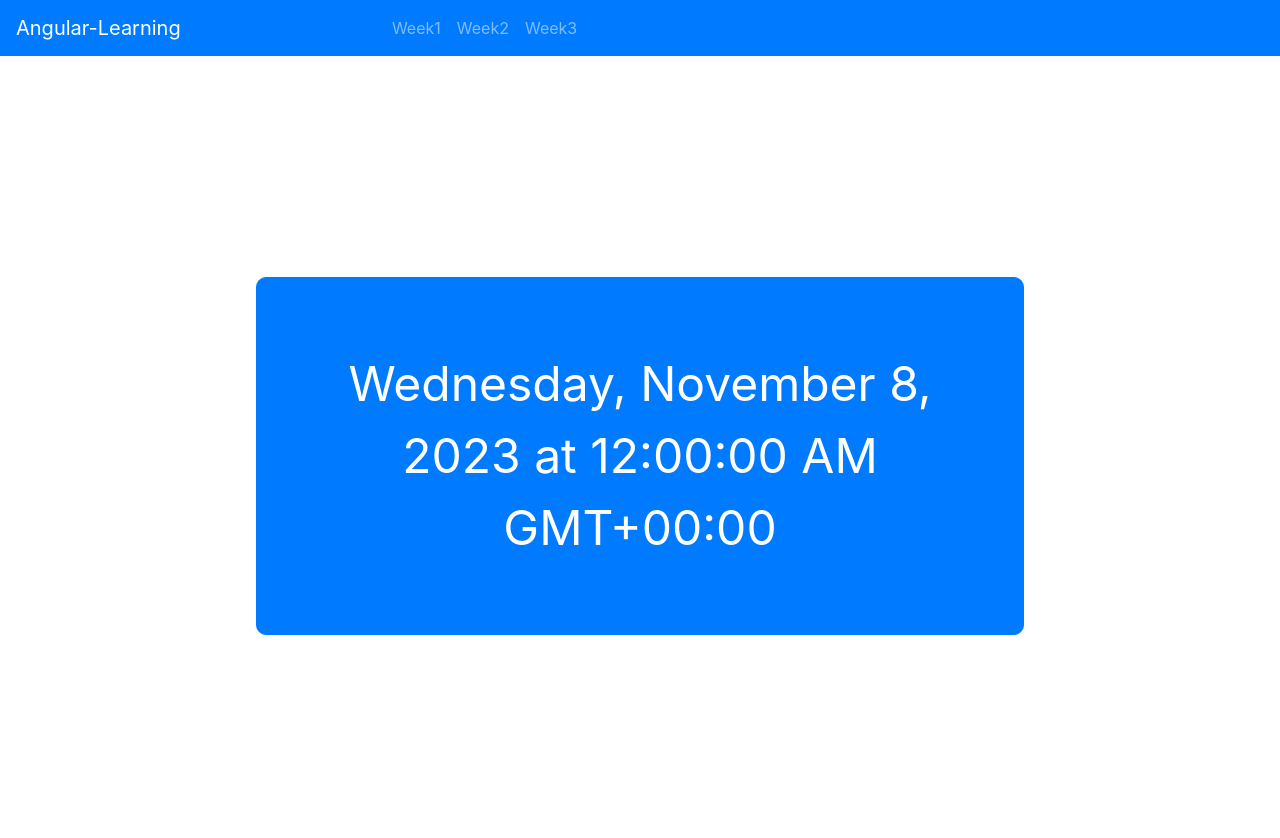
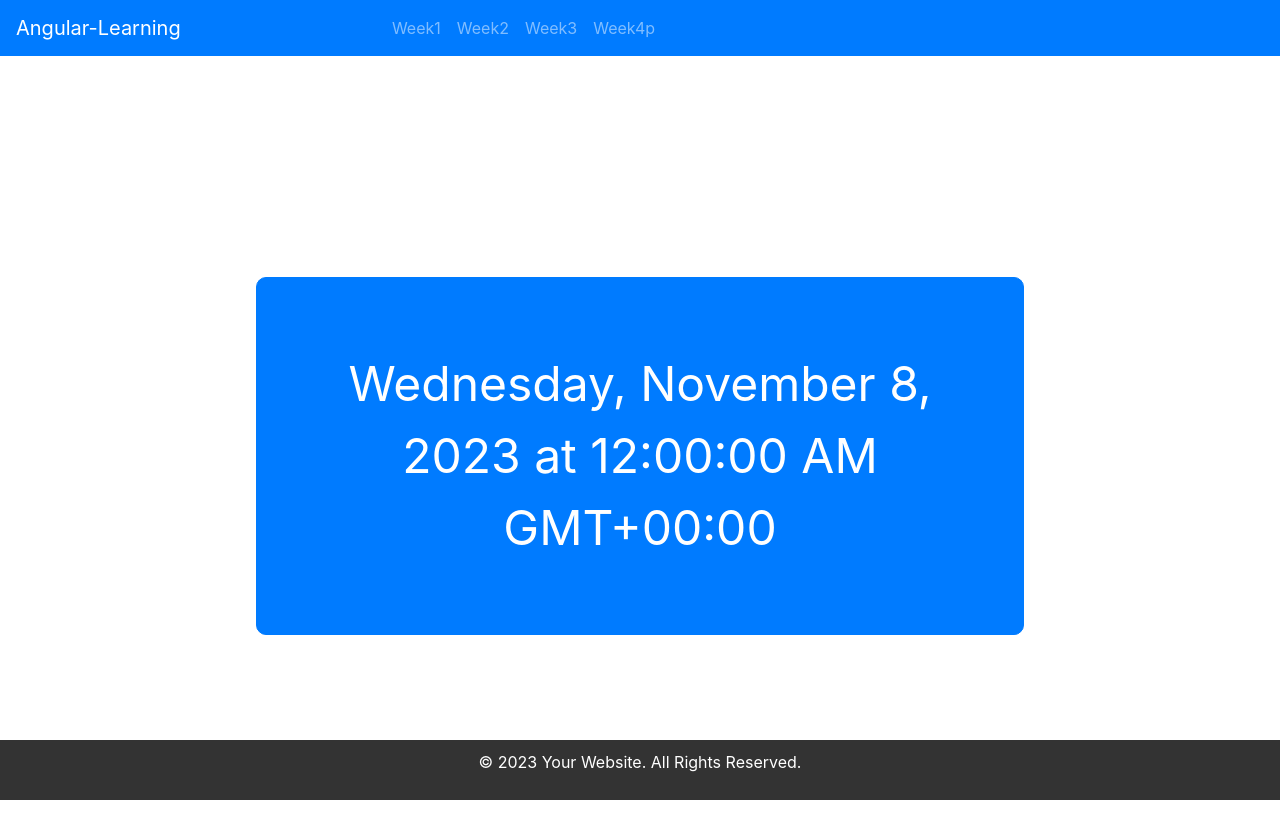
Before and after one commit to amit-sps/Angular, an Angular app: page / in a window 1280 px wide. Shown: the top 838 px of the page. Built offline with nearby package versions, Linux system fonts and the light colour scheme.

Commit message:
week4 practice done

```diff
--- a/src/app/app-routing.module.ts
+++ b/src/app/app-routing.module.ts
@@ -3,6 +3,7 @@ import { RouterModule, Routes } from '@angular/router';
 import { Assignment1Component } from './assignment1/assignment1.component';
 import { Week2Component } from './week2/week2.component';
 import { Week3Component } from './week3/week3.component';
+import { Week4pComponent } from './week4p/week4p.component';
 
 const routes: Routes = [
   {
@@ -21,6 +22,10 @@ const routes: Routes = [
     path: 'week3',
     component: Week3Component,
   },
+  {
+    path: 'week4p',
+    component: Week4pComponent,
+  }
 ];
 
 @NgModule({
--- a/src/app/app.component.html
+++ b/src/app/app.component.html
@@ -1,4 +1,5 @@
 <div>
-   <app-navbar/>
+   <app-navbar />
    <router-outlet></router-outlet>
+   <app-footer></app-footer>
 </div>
--- /dev/null
+++ b/src/app/footer/footer.component.css
@@ -0,0 +1,21 @@
+.content {
+    padding-bottom: 60px; /* Adjust to accommodate footer height */
+    min-height: calc(100vh - 60px); /* Subtract footer height */
+  }
+
+  /* Style for the footer */
+  .site-footer {
+    background-color: #333;
+    color: #fff;
+    position: fixed;
+    bottom: 0;
+    width: 100%;
+    height: 60px;
+  }
+
+  .footer-content {
+    height: 100%;
+    display: flex;
+    justify-content: space-around;
+    align-items: center;
+  }
--- /dev/null
+++ b/src/app/footer/footer.component.html
@@ -0,0 +1,6 @@
+<footer class="site-footer">
+    <div class="footer-content">
+        <p>&copy; 2023 Your Website. All Rights Reserved.</p>
+
+    </div>
+</footer>
--- a/src/app/navbar/navbar.component.html
+++ b/src/app/navbar/navbar.component.html
@@ -15,6 +15,9 @@
             <li class="nav-item" routerLinkActive="active">
                 <a class="nav-link" routerLink='week3'>Week3</a>
             </li>
+            <li class="nav-item" routerLinkActive="active">
+                <a class="nav-link" routerLink='week4p'>Week4p</a>
+            </li>
         </ul>
     </div>
 </nav>
--- /dev/null
+++ b/src/app/week4p/week4p.component.html
@@ -0,0 +1,23 @@
+<table class="table table-striped table-bordered">
+    <thead>
+        <tr>
+            <th scope="col">#</th>
+            <th scope="col">Name</th>
+            <th scope="col">UserName</th>
+            <th scope="col">Email</th>
+            <th scope="col">Phone</th>
+            <th scope="col">BirthDate</th>
+        </tr>
+    </thead>
+    <tbody>
+        <tr *ngFor="let user of data">
+            <th scope="row">{{user.id}}</th>
+            <td>{{user.firstName}}</td>
+            <td>{{user.username}}</td>
+            <td>{{user.email}}</td>
+            <td>{{user.phone}}</td>
+            <td>{{user.birthDate}}</td>
+        </tr>
+
+    </tbody>
+</table>
--- /dev/null
+++ b/src/app/week4p/week4p.component.ts
@@ -0,0 +1,23 @@
+import { HttpClient } from '@angular/common/http';
+import { Component, OnInit } from '@angular/core';
+
+@Component({
+  selector: 'app-week4p',
+  templateUrl: './week4p.component.html',
+  styleUrls: ['./week4p.component.css'],
+})
+export class Week4pComponent implements OnInit {
+  constructor(private readonly http: HttpClient) {}
+  data: any = [];
+
+  ngOnInit(): void {
+    this.http.get<any>('https://dummyjson.com/users?limit=30').subscribe(
+      (response) => {
+        this.data = response?.users;
+      },
+      (error) => {
+        console.log(error);
+      }
+    );
+  }
+}
--- a/src/main.ts
+++ b/src/main.ts
@@ -2,6 +2,6 @@ import { platformBrowserDynamic } from '@angular/platform-browser-dynamic';
 
 import { AppModule } from './app/app.module';
 
-
-platformBrowserDynamic().bootstrapModule(AppModule)
-  .catch(err => console.error(err));
+platformBrowserDynamic()
+  .bootstrapModule(AppModule)
+  .catch((err) => console.error(err));
```
Also changed, not shown: src/app/app.module.ts (+8 -3 lines), src/app/footer/footer.component.ts (added, +10 -0 lines), src/index.html (+14 -4 lines), src/app/week4p/week4p.component.css (added), 2 other files (tests, documents, lock files or other folders).
